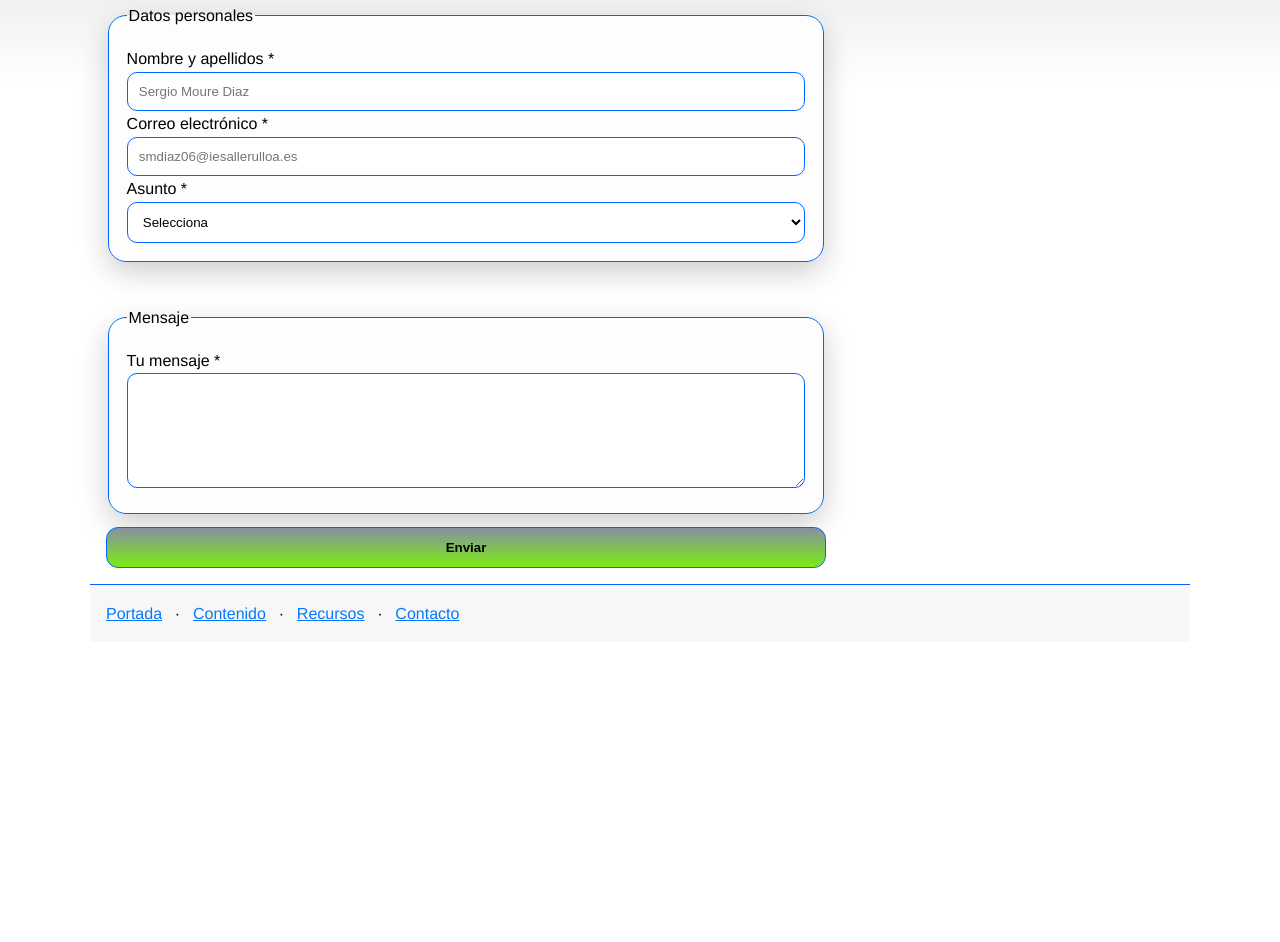
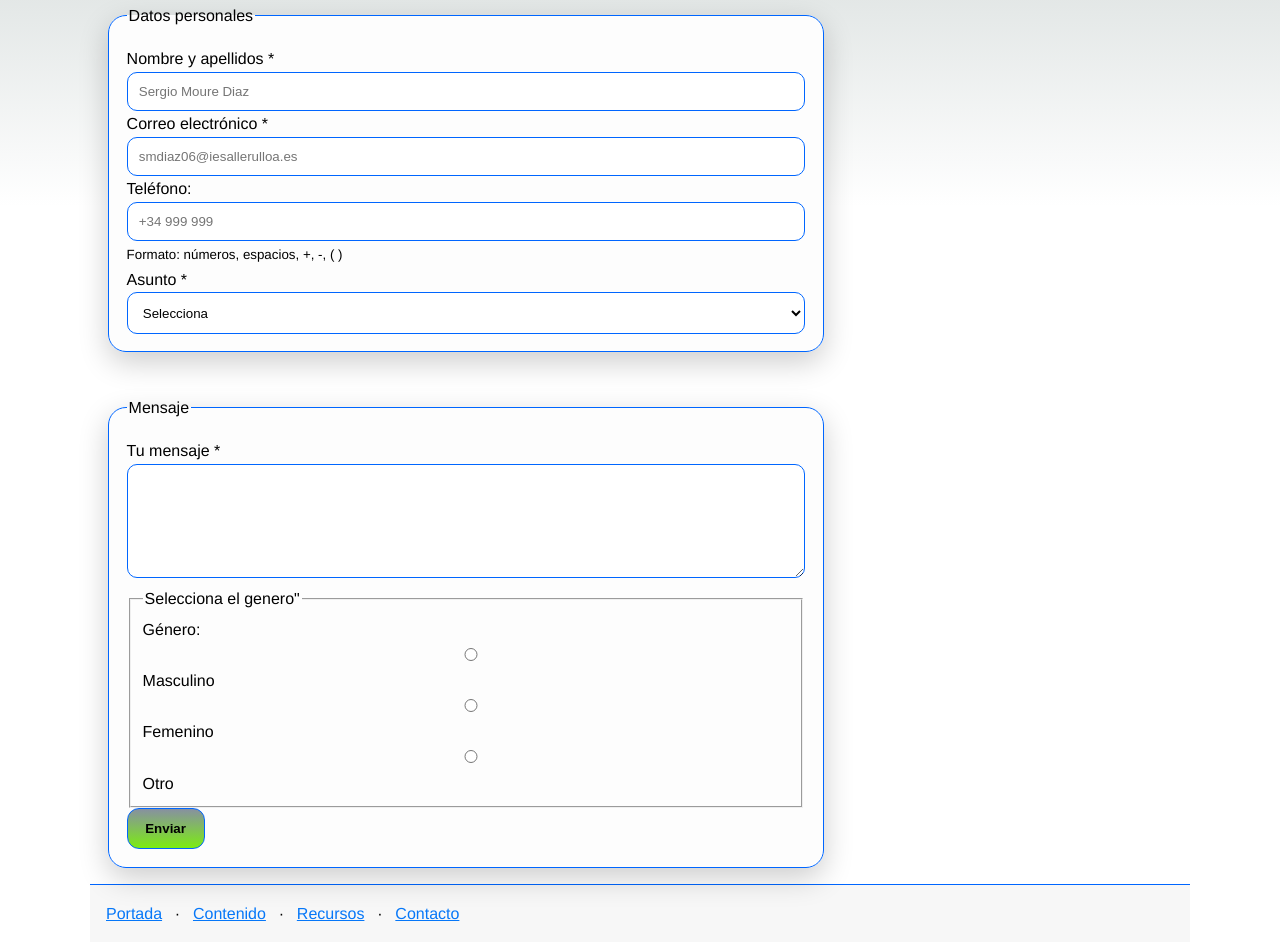
Before and after one commit to sergio-moure/ud2, a plain HTML site: page contacto.html in a window 1280 px wide. Shown: the part 284-1226 px from the top of the page. Before the commit the page ends 926 px from the top, so only its background shows below. Drawn offline with Linux system fonts and the light colour scheme.

Commit message:
Portafolio-Actividades-Pr-cticas---UD2-y-UD3

```diff
--- a/contacto.html
+++ b/contacto.html
@@ -37,6 +37,13 @@
                 <label for="email">Correo electrónico *</label>
                 <input id="email" name="email" type="email" inputmode="email" autocomplete="email" required="" placeholder="smdiaz06@iesallerulloa.es">
 
+                <div class="campo">
+                        <label for="telefono">Teléfono:</label>
+                        <input type="tel" id="telefono" name="telefono" placeholder="+34 999 999" pattern="[0-9+\s\-\(\)]+"
+                        autocomplete="tel">
+                        <small class="ayuda">Formato: números, espacios, +, -, ( )</small>
+                </div>
+
                 <label for="asunto">Asunto *</label>
                 <select id="asunto" name="asunto" required="">
                     <option value="">Selecciona</option>
@@ -53,8 +60,29 @@
                 <label for="mensaje">Tu mensaje *</label>
                 <textarea id="mensaje" name="mensaje" rows="6" required=""></textarea>
 
+                <fieldset>
+                    <legend>Selecciona el genero"</legend>
+
+                    <div class="genero">
+                        <span>Género:</span>
+                        <div class="opciones">
+                            <label for="genero-masculino">
+                            <input type="radio" id="genero-masculino" name="genero" value="masculino" required>Masculino
+                            </label>
+                            <label for="genero-femenino">
+                            <input type="radio" id="genero-femenino" name="genero" value="femenino">Femenino
+                            </label>
+                            <label for="genero-otro">
+                            <input type="radio" id="genero-otro" name="genero" value="otro">Otro
+                            </label>
+                        </div>
+                    </div>
+
+
 
                 </fieldset>
+
+
 
                 <button type="submit" aria-disabled="true">Enviar</button>
             </form>
```
